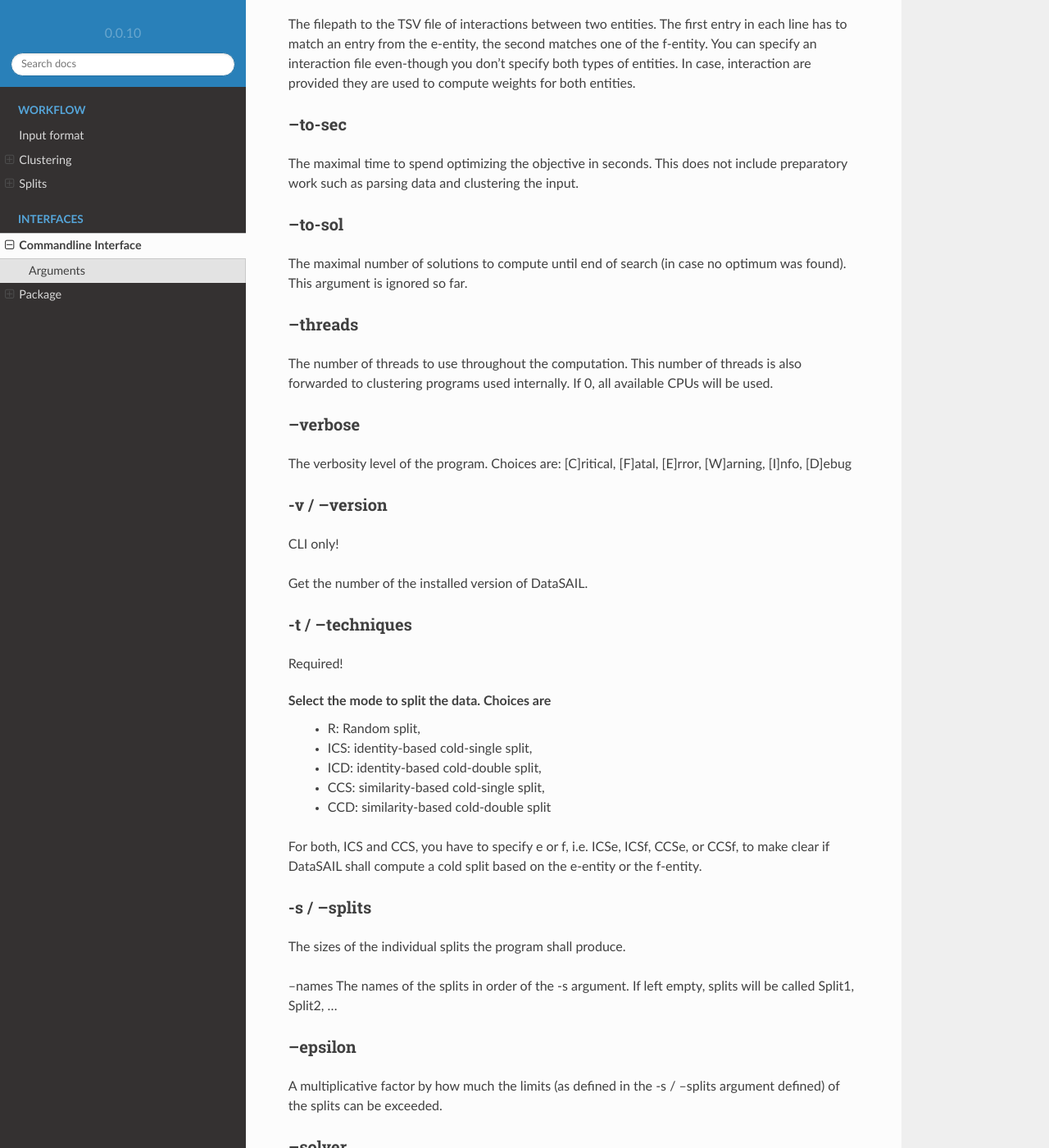
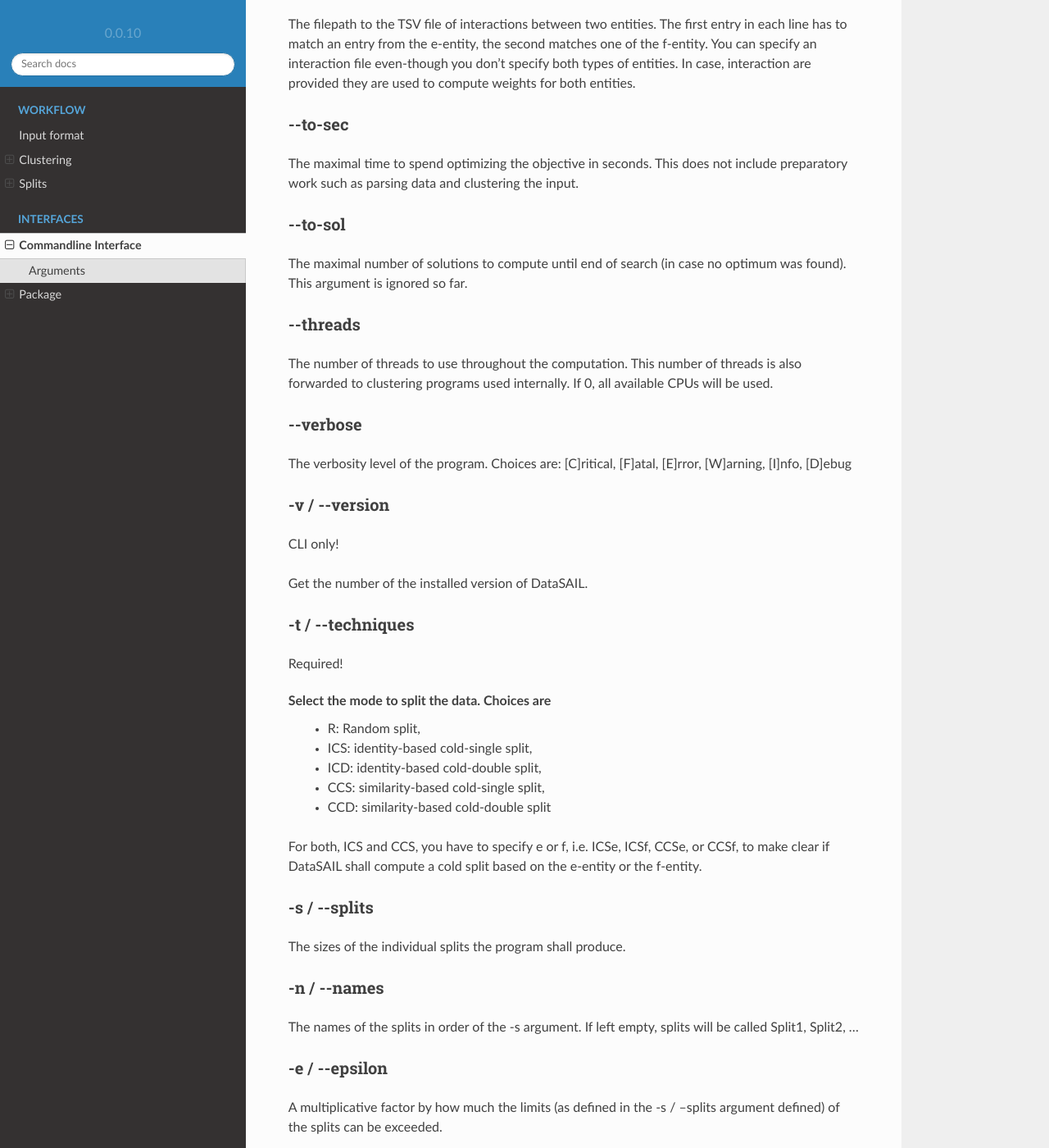
Before and after one commit to kalininalab/DataSAIL, a Sphinx documentation site: the page built from docs/interfaces/cli.rst, in a window 1280 px wide and 1400 px high, scrolled down 730 px. Shown: the whole window at 82% size. Built offline with Sphinx 7.4.7 and the Read the Docs theme 2.0.0, drawn with Linux system fonts in a browser that asks for light colours; some of the changed text lies outside the part shown.

Commit message:
Improved documentation

```diff
--- a/docs/interfaces/cli.rst
+++ b/docs/interfaces/cli.rst
@@ -17,46 +17,46 @@ generator therefore. For more details on the supported types, please checkout th
 
 **Every TSV file has to have a header line. Otherwise, the first line entry is ignored by DataSAIL.**
 
--o / --output
--------------
+-o / -\-output
+--------------
 CLI only! Required!
 
 The path to the output directory to store the splits in. This folder will contain all splits, reports, and logs from the
 execution.
 
--i / --inter
-------------
+-i / -\-inter
+-------------
 The filepath to the TSV file of interactions between two entities. The first entry in each line has to match an entry
 from the e-entity, the second matches one of the f-entity. You can specify an interaction file even-though you don't
 specify both types of entities. In case, interaction are provided they are used to compute weights for both entities.
 
---to-sec
---------
+-\-to-sec
+---------
 The maximal time to spend optimizing the objective in seconds. This does not include preparatory work such as parsing
 data and clustering the input.
 
---to-sol
---------
+-\-to-sol
+---------
 The maximal number of solutions to compute until end of search (in case no optimum was found). This argument is ignored
 so far.
 
---threads
----------
+-\-threads
+----------
 The number of threads to use throughout the computation. This number of threads is also forwarded to clustering programs
 used internally. If 0, all available CPUs will be used.
 
---verbose
----------
+-\-verbose
+----------
 The verbosity level of the program. Choices are: [C]ritical, [F]atal, [E]rror, [W]arning, [I]nfo, [D]ebug
 
--v / --version
---------------
+-v / -\-version
+---------------
 CLI only!
 
 Get the number of the installed version of DataSAIL.
 
--t / --techniques
------------------
+-t / -\-techniques
+------------------
 Required!
 
 Select the mode to split the data. Choices are
@@ -69,71 +69,72 @@ Select the mode to split the data. Choices are
 For both, ICS and CCS, you have to specify e or f, i.e. ICSe, ICSf, CCSe, or CCSf, to make clear if DataSAIL shall
 compute a cold split based on the e-entity or the f-entity.
 
--s / --splits
--------------
+-s / -\-splits
+--------------
 The sizes of the individual splits the program shall produce.
 
---names
+-n / -\-names
+-------------
 The names of the splits in order of the -s argument. If left empty, splits will be called Split1, Split2, ...
 
---epsilon
----------
+-e / -\-epsilon
+---------------
 A multiplicative factor by how much the limits (as defined in the -s / --splits argument defined) of the splits can be
 exceeded.
 
---solver
---------
+-\-solver
+---------
 Which solver to use to solve the binary quadratic program. Choices are SCIP (free of charge) and MOSEK (licensed and
-only applicable if a valid mosek license is stored (see the `MOSEK website <https://www.mosek.com/>`_ for more
+only applicable if a valid mosek license is stored (see the `MOSEK website <https://www.mosek.com/>`__ for more
 information on licensing). Note: You can still use the program, even if you don't have a MOSEK license and rely on SCIP.
 
---scalar
---------
+-\-scalar
+---------
 A boolean flag indicating to run the program in scalar for instead of vectorized formulation [default]."
 
---cache
--------
+-\-cache
+--------
 Boolean flag indicating to store clustering matrices in cache to not recompute clusters multiple times.
 
-cache-dir
-----------
+-\-cache-dir
+------------
 Destination of the cache folder. Default is the OS-default cache dir
 
 
 The following arguments are entity specific and the same for e entities and f entities. We will describe the arguments
 for the e entities. The arguments for the f entities can be derived by replacing "e-" with "f-".
 
---e-type
---------
+-\-e-type
+---------
 The type of the first data batch to the program. Choices are: [P]rotein, [M]olecule, [G]enome, [O]ther"
 
---e-data
---------
+-\-e-data
+---------
 The first input to the program. This can either be the filepath a directory containing only data files.
 
---e-weights
------------
+-\-e-weights
+-------------
 The custom weights of the samples. The file has to have TSV format where every line is of the form [e_id >tab< weight].
 The e_id has to match an entity id from the first input argument.
 
---e-sim
--------
+-\-e-sim
+--------
 Provide the name of a method to determine similarity between samples of the first input dataset. This can either be
 cdhit, ecfp, foldseek, mmseqs, wlk, or a filepath to a file storing the pairwise similarities in TSV.
 
---e-dist
---------
+-\-e-dist
+---------
 Provide the name of a method to determine distance between samples of the first input dataset. This can be MASH or a
 filepath to a file storing the pairwise distances in TSV.
 
---e-args
---------
-Additional arguments for the clustering algorithm used in --e-dist or --e-sim.
+-\-e-args
+---------
+Additional arguments for the clustering algorithm used in -\-e-dist or -\-e-sim.
 
---e-max-sim
------------
+-\-e-max-sim
+------------
 The maximum similarity of two samples from the first data in two split.
 
---e-max-dist
-------------
+-\-e-max-dist
+-------------
 The maximal distance of two samples from the second data in the same split.
```
Also changed, not shown: docs/workflow/clustering.rst (+10 -10 lines), docs/workflow/splits.rst (+60 -0 lines), docs/imgs/PLI_ccs.png (added), docs/imgs/PLI_ics.png (added), 1 other file.
